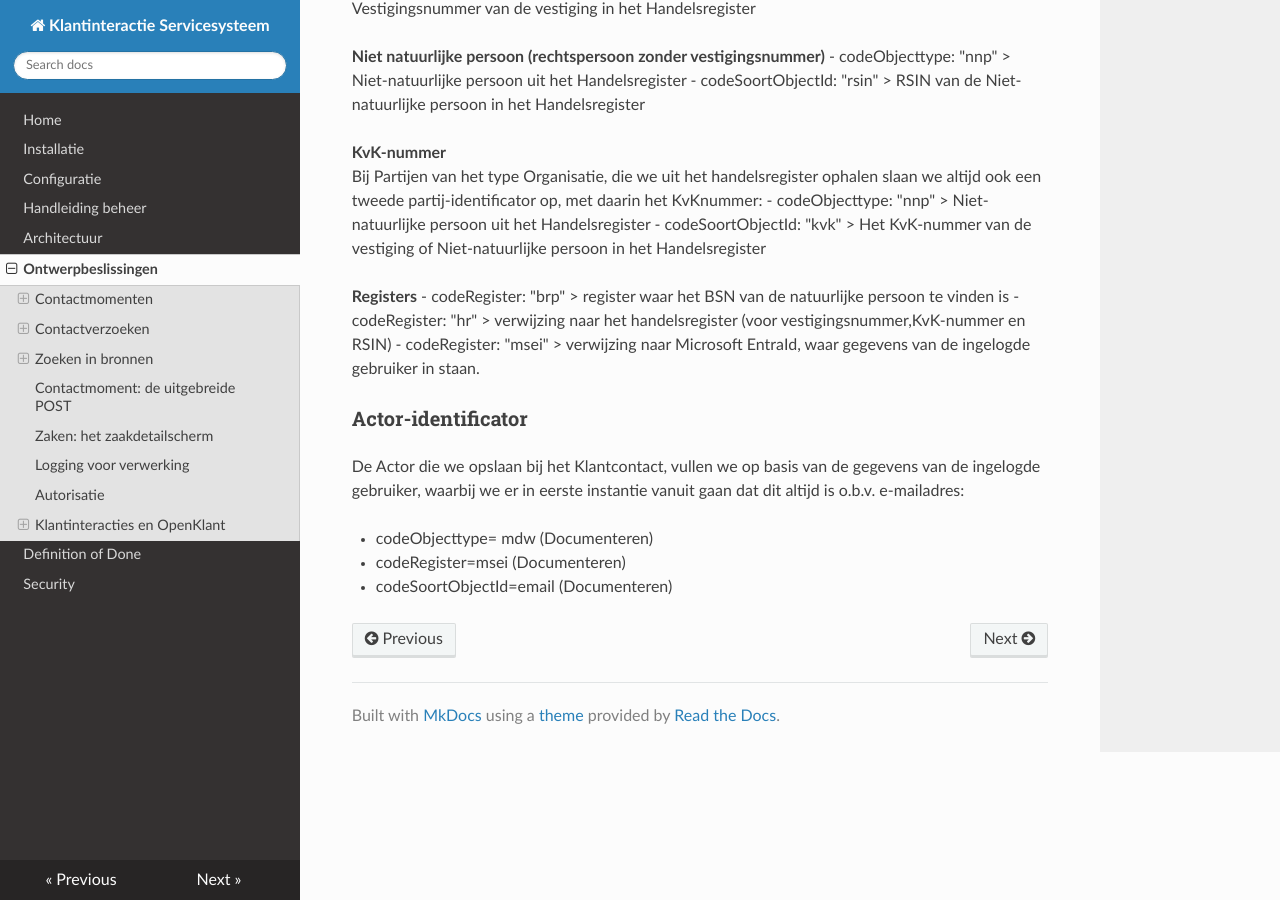
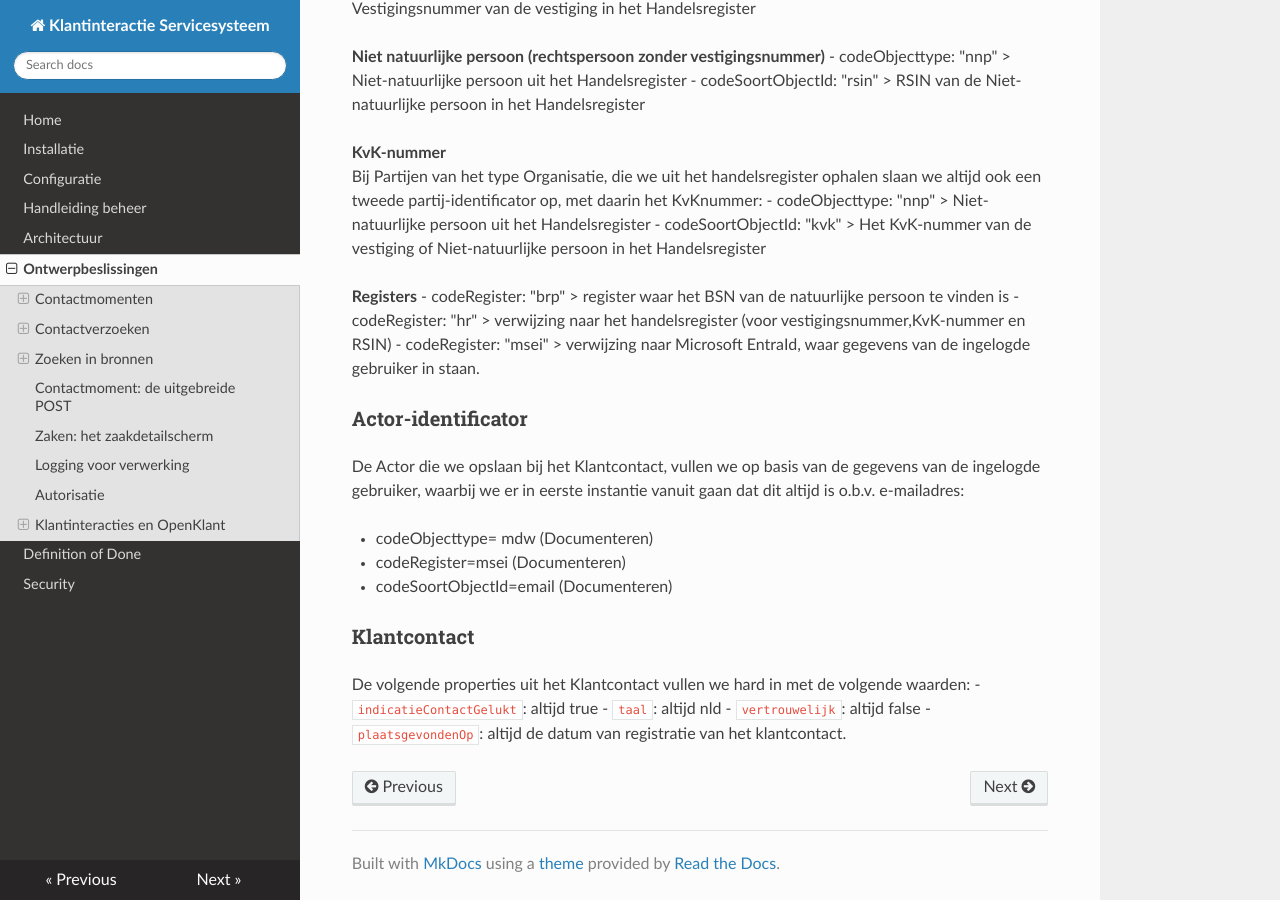
Before and after one commit to Klantinteractie-Servicesysteem/.github, an MkDocs documentation site: the page built from docs/DECISION-RECORD.md, in a window 1280 px wide and 900 px high, scrolled down 5013 px. Built offline with MkDocs 1.6.1, drawn with Linux system fonts in a browser that asks for light colours; nearby versions of some CDN libraries.

Commit message:
update klantcontact

```diff
--- a/docs/DECISION-RECORD.md
+++ b/docs/DECISION-RECORD.md
@@ -107,3 +107,10 @@ De Actor die we opslaan bij het Klantcontact, vullen we op basis van de gegevens
 - codeObjecttype= mdw (Documenteren)
 - codeRegister=msei (Documenteren)
 - codeSoortObjectId=email (Documenteren)
+
+### Klantcontact
+De volgende properties uit het Klantcontact vullen we hard in met de volgende waarden:
+- `indicatieContactGelukt`: altijd  true
+- `taal`: altijd nld
+- `vertrouwelijk`: altijd false
+- `plaatsgevondenOp`: altijd de datum van registratie van het klantcontact.
```
